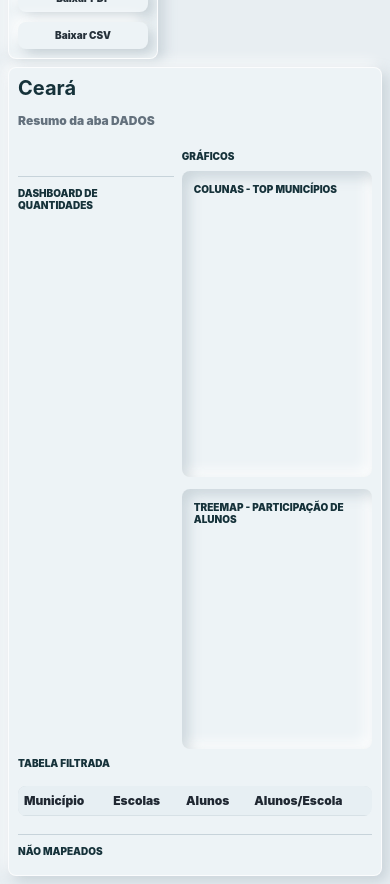
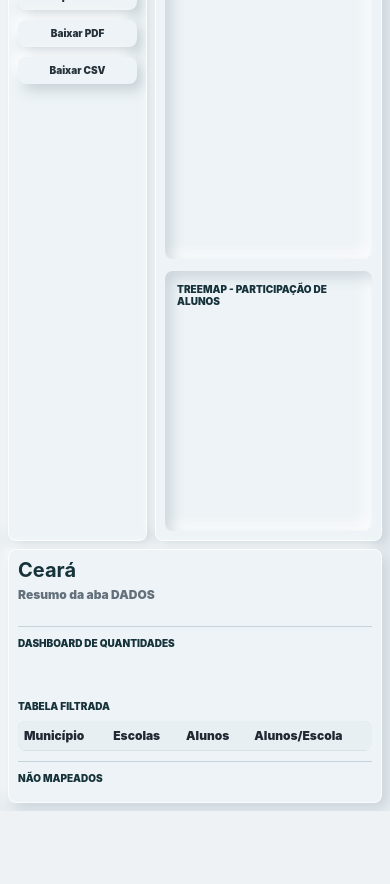
Before and after one commit to Rafaelives/PROERD, a Flask app: template templates/index.html in a window 390 px wide. Shown: the part 657-1541 px from the top of the page. After the commit the page ends 1468 px from the top, so only its background shows below. Run offline with Flask 3, Linux system fonts and the light colour scheme; the template is opened without the code that fills it, so the values that code supplies are empty.

Commit message:
Reorganiza graficos abaixo do mapa

```diff
--- a/docs/ceara_municipios.csv
+++ b/docs/ceara_municipios.csv
@@ -7,12 +7,12 @@ MARANGUAPE;Maranguape;9;304;34;5 a 9 escolas;1 a 499 alunos
 SOBRAL;Sobral;9;846;94;5 a 9 escolas;500 a 999 alunos
 CANINDÉ;Canindé;8;1671;209;5 a 9 escolas;1.500+ alunos
 IPU;Ipu;8;490;61;5 a 9 escolas;1 a 499 alunos
-ITAPAGÉ;Itapajé;8;456;57;5 a 9 escolas;1 a 499 alunos
+ITAPAJÉ;Itapajé;8;456;57;5 a 9 escolas;1 a 499 alunos
 ACOPIARA;Acopiara;7;511;73;5 a 9 escolas;500 a 999 alunos
 RUSSAS;Russas;7;648;93;5 a 9 escolas;500 a 999 alunos
 CAMOCIM;Camocim;6;521;87;5 a 9 escolas;500 a 999 alunos
 CRATO;Crato;5;1011;202;5 a 9 escolas;1.000 a 1.499 alunos
-LIMOEIRO;Limoeiro do Norte;5;279;56;5 a 9 escolas;1 a 499 alunos
+LIMOEIRO DO NORTE;Limoeiro do Norte;5;279;56;5 a 9 escolas;1 a 499 alunos
 ARACATI;Aracati;5;303;61;5 a 9 escolas;1 a 499 alunos
 NOVA RUSSAS;Nova Russas;5;264;53;5 a 9 escolas;1 a 499 alunos
 QUIXERAMOBIM;Quixeramobim;5;224;45;5 a 9 escolas;1 a 499 alunos
--- a/static/data/ceara_municipios.csv
+++ b/static/data/ceara_municipios.csv
@@ -7,12 +7,12 @@ MARANGUAPE;Maranguape;9;304;34;5 a 9 escolas;1 a 499 alunos
 SOBRAL;Sobral;9;846;94;5 a 9 escolas;500 a 999 alunos
 CANINDÉ;Canindé;8;1671;209;5 a 9 escolas;1.500+ alunos
 IPU;Ipu;8;490;61;5 a 9 escolas;1 a 499 alunos
-ITAPAGÉ;Itapajé;8;456;57;5 a 9 escolas;1 a 499 alunos
+ITAPAJÉ;Itapajé;8;456;57;5 a 9 escolas;1 a 499 alunos
 ACOPIARA;Acopiara;7;511;73;5 a 9 escolas;500 a 999 alunos
 RUSSAS;Russas;7;648;93;5 a 9 escolas;500 a 999 alunos
 CAMOCIM;Camocim;6;521;87;5 a 9 escolas;500 a 999 alunos
 CRATO;Crato;5;1011;202;5 a 9 escolas;1.000 a 1.499 alunos
-LIMOEIRO;Limoeiro do Norte;5;279;56;5 a 9 escolas;1 a 499 alunos
+LIMOEIRO DO NORTE;Limoeiro do Norte;5;279;56;5 a 9 escolas;1 a 499 alunos
 ARACATI;Aracati;5;303;61;5 a 9 escolas;1 a 499 alunos
 NOVA RUSSAS;Nova Russas;5;264;53;5 a 9 escolas;1 a 499 alunos
 QUIXERAMOBIM;Quixeramobim;5;224;45;5 a 9 escolas;1 a 499 alunos
--- a/templates/index.html
+++ b/templates/index.html
@@ -93,7 +93,7 @@
         .content-grid {
             display: grid;
             grid-template-columns: 320px minmax(0, 1fr) 420px;
-            grid-template-areas: "sidebar map details";
+            grid-template-areas: "sidebar workspace details";
             gap: 14px;
             min-height: 0;
         }
@@ -116,8 +116,13 @@
             grid-area: sidebar;
         }
 
-        .map-shell {
-            grid-area: map;
+        .workspace {
+            grid-area: workspace;
+            display: grid;
+            grid-template-rows: auto auto;
+            align-content: start;
+            gap: 14px;
+            min-width: 0;
         }
 
         .details {
@@ -244,7 +249,8 @@
 
         .map-shell {
             position: relative;
-            min-height: calc(100vh - 184px);
+            height: clamp(420px, 54vh, 620px);
+            min-height: 420px;
             overflow: hidden;
         }
 
@@ -356,10 +362,19 @@
 
         .chart-grid {
             display: grid;
+            grid-template-columns: minmax(0, 1.35fr) minmax(280px, 0.65fr);
             gap: 12px;
+            min-width: 0;
+        }
+
+        .charts-section {
+            min-width: 0;
+            overflow: hidden;
+            padding: 14px;
         }
 
         .chart-card {
+            min-width: 0;
             min-height: 246px;
             border-radius: 8px;
             background: var(--panel);
@@ -377,6 +392,7 @@
         }
 
         .chart-scroll {
+            max-width: 100%;
             overflow-x: auto;
             overflow-y: hidden;
             padding: 0 2px 8px;
@@ -532,7 +548,7 @@
             .content-grid {
                 grid-template-columns: 300px minmax(0, 1fr);
                 grid-template-areas:
-                    "sidebar map"
+                    "sidebar workspace"
                     "details details";
             }
 
@@ -549,7 +565,7 @@
             .content-grid {
                 grid-template-columns: minmax(210px, 0.72fr) minmax(0, 1.28fr);
                 grid-template-areas:
-                    "sidebar map"
+                    "sidebar workspace"
                     "details details";
                 gap: 12px;
             }
@@ -570,8 +586,8 @@
             }
 
             .map-shell {
-                min-height: auto;
-                height: 62vh;
+                min-height: 360px;
+                height: 58vh;
             }
 
             .chart-grid {
@@ -593,9 +609,9 @@
             }
 
             .content-grid {
-                grid-template-columns: minmax(146px, 0.82fr) minmax(0, 1.18fr);
+                grid-template-columns: minmax(136px, 0.76fr) minmax(0, 1.24fr);
                 grid-template-areas:
-                    "sidebar map"
+                    "sidebar workspace"
                     "details details";
                 gap: 8px;
             }
@@ -607,18 +623,6 @@
             .sidebar,
             .details {
                 padding: 9px;
-            }
-
-            .details {
-                display: grid;
-                grid-template-columns: minmax(0, 0.9fr) minmax(0, 1.1fr);
-                gap: 8px;
-                align-items: start;
-            }
-
-            .selected-title,
-            .selected-subtitle {
-                grid-column: 1 / -1;
             }
 
             .source {
@@ -670,7 +674,12 @@
             }
 
             .map-shell {
-                height: 64vh;
+                min-height: 320px;
+                height: 56vh;
+            }
+
+            .charts-section {
+                padding: 9px;
             }
 
             .map-toolbar {
@@ -706,8 +715,7 @@
             }
 
             .detail-list {
-                grid-column: 1;
-                grid-template-columns: 1fr;
+                grid-template-columns: repeat(2, minmax(0, 1fr));
                 margin-bottom: 0;
             }
 
@@ -715,28 +723,6 @@
                 grid-template-columns: 1fr;
                 gap: 3px;
                 padding: 8px;
-            }
-
-            .selected-cities {
-                grid-column: 1;
-            }
-
-            .charts-section {
-                grid-column: 2;
-                grid-row: 3 / span 4;
-                margin-top: 0;
-                padding-top: 0;
-                border-top: 0;
-            }
-
-            .ranking-section {
-                grid-column: 1;
-            }
-
-            .table-title,
-            .table-wrap,
-            .unmatched-section {
-                grid-column: 1 / -1;
             }
 
             .chart-card {
@@ -836,7 +822,8 @@
                 <a class="download-link" href="{{ csv_href|default('/dados/ceara-municipios.csv') }}">Baixar CSV</a>
             </aside>
 
-            <main class="map-shell panel">
+            <main class="workspace">
+                <section class="map-shell panel">
                     <div id="schoolMap" aria-label="Mapa de escolas por município"></div>
                     <div class="map-toolbar">
                         <input class="search" id="searchInput" placeholder="Buscar município">
@@ -849,16 +836,9 @@
                         <div class="legend-row"><span class="swatch" style="background: #087f7a"></span>Alta</div>
                         <div class="legend-row"><span class="swatch" style="background: #d5dde2"></span>Sem dados</div>
                     </div>
-            </main>
+                </section>
 
-            <aside class="details panel">
-                <h2 class="selected-title" id="selectedTitle">Ceará</h2>
-                <p class="selected-subtitle" id="selectedSubtitle">Resumo da aba DADOS</p>
-
-                <section class="detail-list" id="detailList"></section>
-                <div class="selected-cities" id="selectedCities"></div>
-
-                <section class="section charts-section">
+                <section class="charts-section panel">
                     <p class="section-title">Gráficos</p>
                     <div class="chart-grid">
                         <div class="chart-card chart-card-wide">
@@ -875,6 +855,14 @@
                         </div>
                     </div>
                 </section>
+            </main>
+
+            <aside class="details panel">
+                <h2 class="selected-title" id="selectedTitle">Ceará</h2>
+                <p class="selected-subtitle" id="selectedSubtitle">Resumo da aba DADOS</p>
+
+                <section class="detail-list" id="detailList"></section>
+                <div class="selected-cities" id="selectedCities"></div>
 
                 <section class="section ranking-section">
                     <p class="section-title">Dashboard de quantidades</p>
```
Also changed, not shown: docs/index.html (+46 -58 lines), 2 other files. Lines whose indentation alone changed are shown as unchanged.
